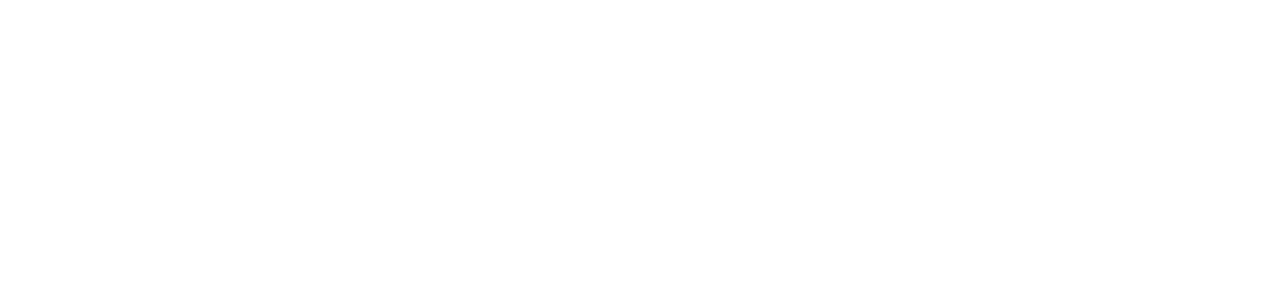
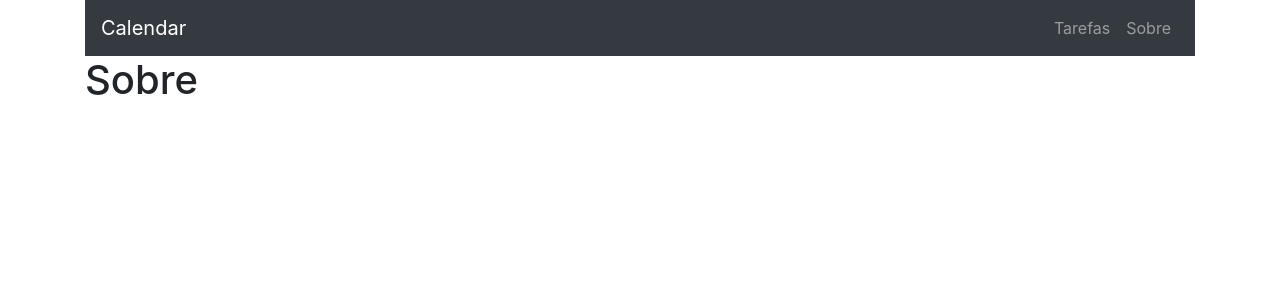
Before and after one commit to linikerdev/react-redux, a React (Create React App) app: page /about in a window 1280 px wide. Shown: the top 300 px of the page. Built offline with nearby package versions, Linux system fonts and the light colour scheme.

Commit message:
atualizando menu

```diff
--- a/src/App.js
+++ b/src/App.js
@@ -1,11 +1,18 @@
 import React, { Component } from 'react';
+import { Container } from 'reactstrap'
+
+import Menu from './template/menu'
+import Routes from './Routes'
+
 class App extends Component {
 
   render() {
     return (
-      <div>
-      </div>
-    );
+      <Container>
+        <Menu />
+        <Routes />
+      </Container>
+    )
   }
 }
 
--- /dev/null
+++ b/src/Routes.js
@@ -0,0 +1,23 @@
+import React from 'react';
+import { createBrowserHistory } from 'history/createBrowserHistory'
+
+import {
+    BrowserRouter as Router,
+    Switch,
+    Route,
+    Redirect
+} from 'react-router-dom';
+
+
+import Todo from './todo/todo'
+import About from './about/about'
+
+export default props => (
+    <Router history={createBrowserHistory}>
+        <Switch>
+            <Route path='/todos' component={Todo} />
+            <Route path='/about' component={About} />
+            <Redirect from='*' to='/todos'/>
+        </Switch>
+    </Router>
+)
--- /dev/null
+++ b/src/about/about.js
@@ -0,0 +1,8 @@
+import React from 'react';
+
+
+export default props => (
+    <div>
+        <h1>Sobre</h1>
+    </div>
+)
--- a/src/index.js
+++ b/src/index.js
@@ -1,6 +1,7 @@
 import React from 'react';
 import ReactDOM from 'react-dom';
 import './custom.css';
+import 'bootstrap/dist/css/bootstrap.min.css';
 
 import App from './App';
 import registerServiceWorker from './registerServiceWorker';
--- /dev/null
+++ b/src/template/menu.js
@@ -0,0 +1,49 @@
+
+import React from 'react'
+
+import {
+    Collapse,
+    Navbar,
+    NavbarToggler,
+    NavbarBrand,
+    Nav,
+    NavItem,
+    NavLink
+} from 'reactstrap';
+
+export default class Example extends React.Component {
+    constructor(props) {
+        super(props);
+
+        this.toggle = this.toggle.bind(this);
+        this.state = {
+            isOpen: false
+        };
+    }
+    toggle() {
+        this.setState({
+            isOpen: !this.state.isOpen
+        });
+    }
+
+    render() {
+        return (
+            <div>
+                <Navbar color="dark" dark expand="md">
+                    <NavbarBrand href="/">Calendar</NavbarBrand>
+                    <NavbarToggler onClick={this.toggle} />
+                    <Collapse isOpen={this.state.isOpen} navbar>
+                        <Nav className="ml-auto" navbar>
+                            <NavItem>
+                                <NavLink href="/todos">Tarefas</NavLink>
+                            </NavItem>
+                            <NavItem>
+                                <NavLink href="/about">Sobre</NavLink>
+                            </NavItem>
+                        </Nav>
+                    </Collapse>
+                </Navbar>
+            </div>
+        );
+    }
+}
--- /dev/null
+++ b/src/todo/todo.js
@@ -0,0 +1,12 @@
+import React, { Component } from 'react'
+
+export default class Todo extends Component {
+
+    render() {
+        return (
+            <div>
+                <h1>Todo</h1>
+            </div>
+        )
+    }
+}
```
Also changed, not shown: package.json (+6 -1 lines), src/todo/todo.jsx (deleted), 2 other files (tests, documents, lock files or other folders).
